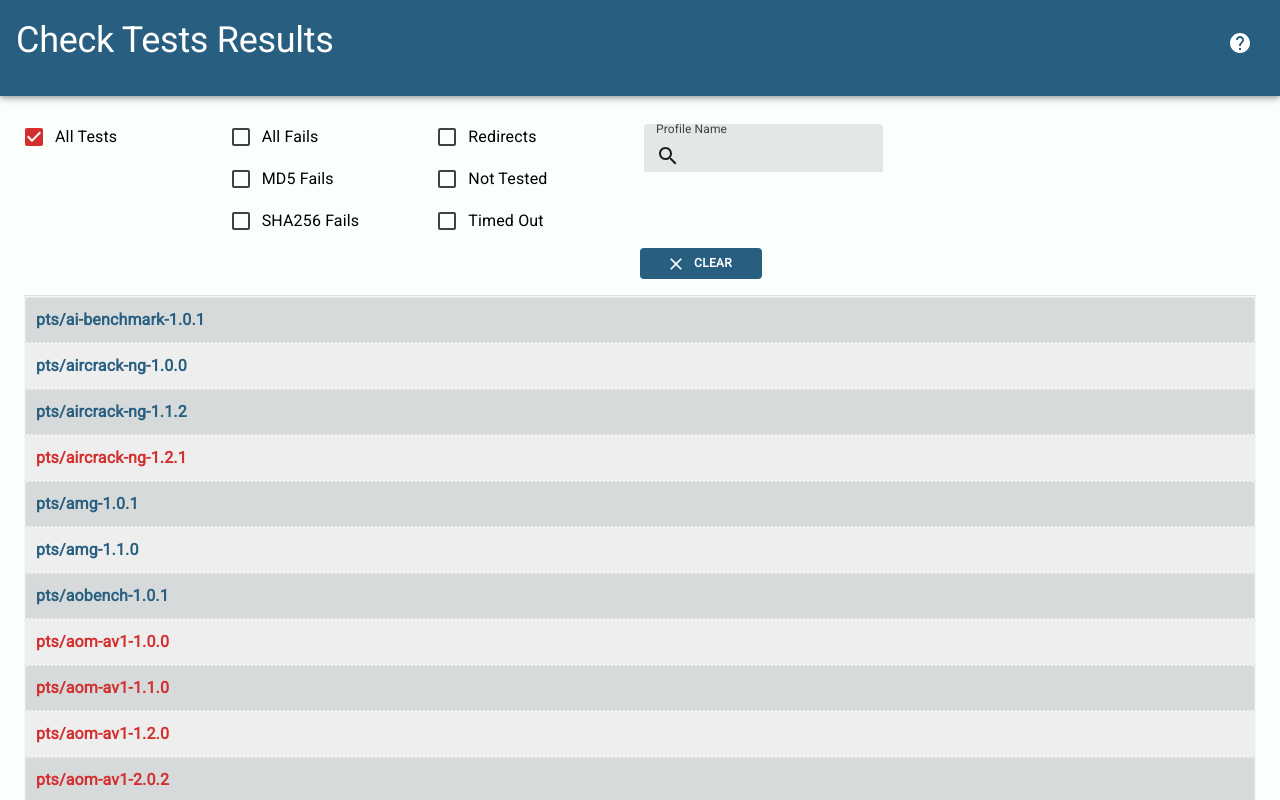
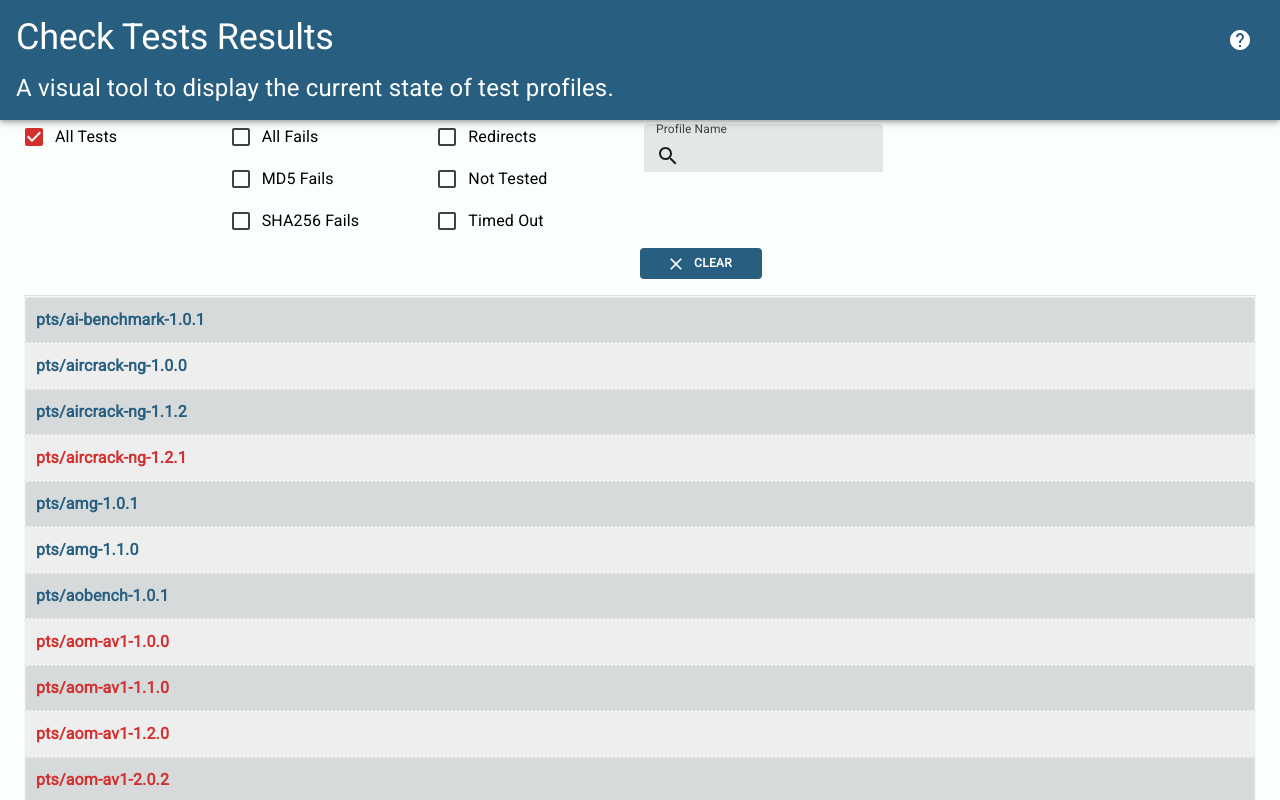
Before and after one commit to tippettj/phoronix-stats, a React (Create React App) app: page / in a window 1280 px wide. Shown: the top 800 px of the page. Built offline with nearby package versions, Linux system fonts and the light colour scheme.

Commit message:
[FilterForm] Add ability to display latest version of each test

```diff
--- a/src/components/FilterForm.js
+++ b/src/components/FilterForm.js
@@ -24,7 +24,7 @@ import * as Constants from '../Constants';
 import {theme} from './theme';
 import "./styles.css";
 import useStyles from "./styles";
-import {getNotTestedData, getRedirectData, getSearchData, getFailedData, getTimedOutData} from '../processData';
+import {getNotTestedData, getRedirectData, getSearchData, getFailedData, getTimedOutData, getLatestVersion} from '../processData';
 
 
 export function FilterForm(props) {
@@ -78,6 +78,9 @@ export function FilterForm(props) {
         if (filters.includes(Constants.ALL))
             results = data;
 
+        if (filters.includes(Constants.LATEST))
+            results = getLatestVersion(data);
+
         if (filters.includes(Constants.FAILED) || filters.includes(Constants.MD5) || filters.includes(Constants.SHA256))
             results = getFailedData(data, filters);
 
@@ -108,6 +111,10 @@ export function FilterForm(props) {
                                             <Typography
                                                 variant="h2"
                                             >Check Tests Results
+                                            </Typography>
+                                            <Typography
+                                                variant="h4"
+                                            >A visual tool to display the current state of test profiles.
                                             </Typography>
                                         </Grid>
                                         <Grid item>
```
